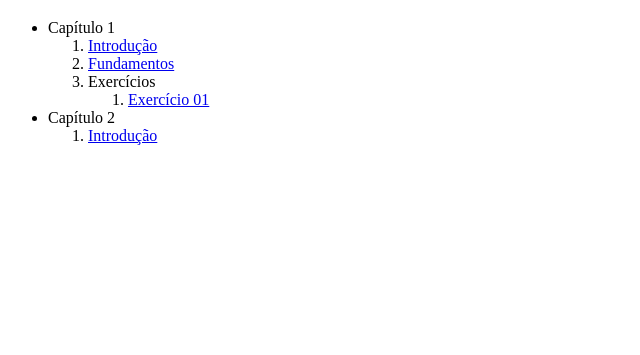
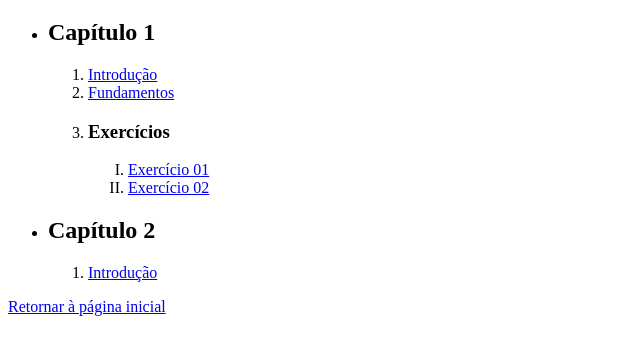
Before and after one commit to C0lliNN/hipermedia, a plain HTML site: page exercicios/curso/sumario.html in a window 1280 px wide. Shown: the part 61-416 px from the top of the page, without its empty margins (0-640 px from the left). Drawn offline with Linux system fonts and the light colour scheme.

Commit message:
Ajuste exercício 2

```diff
--- a/exercicios/curso/sumario.html
+++ b/exercicios/curso/sumario.html
@@ -8,24 +8,26 @@
     <h1>Sumário</h1>
     <ul>
       <li>
-        Capítulo 1
+        <h2>Capítulo 1</h2>
         <ol>
           <li><a href="capitulo1/introducao.html">Introdução</a></li>
           <li><a href="capitulo1/fundamentos.html">Fundamentos</a></li>
           <li>
-            Exercícios
-            <ol>
+            <h3>Exercícios</h3>
+            <ol type="I">
               <li><a href="capitulo1/exercicios/ex1.html">Exercício 01</a></li>
+              <li><a href="#">Exercício 02</a></li>
             </ol>
           </li>
         </ol>
       </li>
       <li>
-        Capítulo 2
+        <h2>Capítulo 2</h2>
         <ol>
           <li><a href="capitulo2/introducao.html">Introdução</a></li>
         </ol>
       </li>
     </ul>
+    <a href="home.html">Retornar à página inicial</a>
   </body>
 </html>
```
